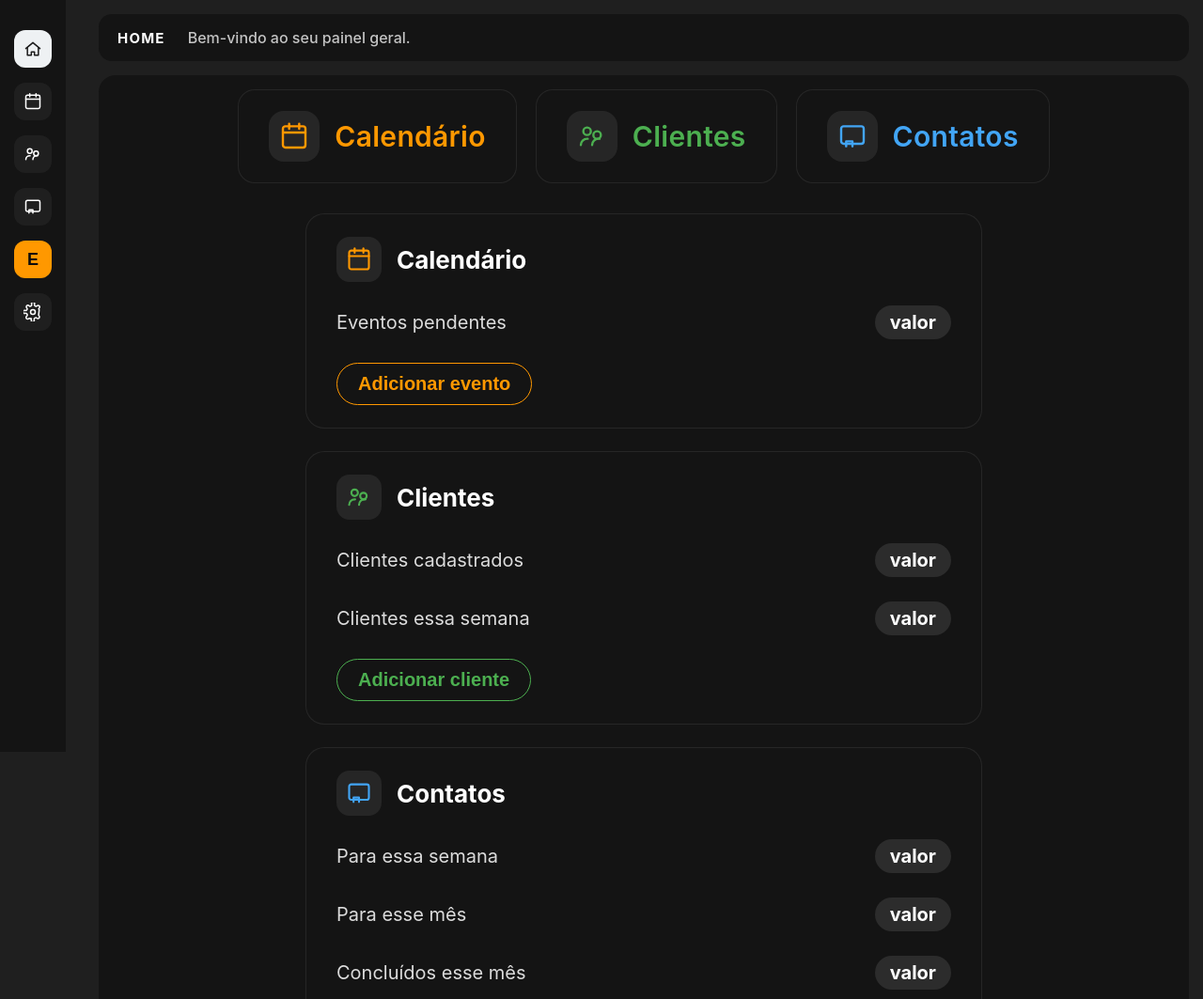
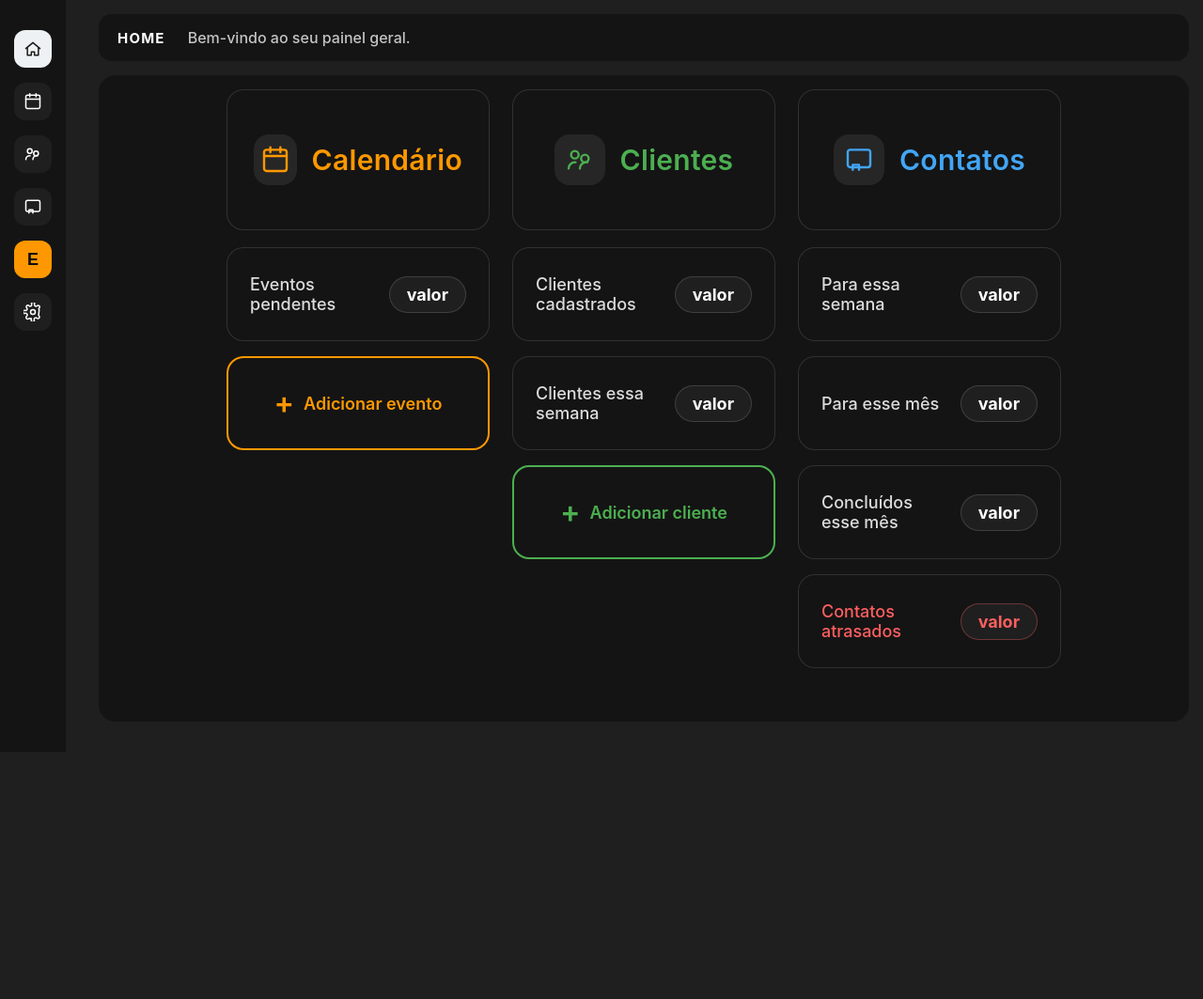
Before and after one commit to lufekura-1/CRM-EQUAL, a plain HTML site: page index.html in a window 1280 px wide. Shown: the top 1063 px of the page at 94% size. After the commit the page ends 800 px from the top, so only its background shows below. Drawn offline with Linux system fonts and the light colour scheme.

Commit message:
Refine home and clients layouts

```diff
--- a/index.html
+++ b/index.html
@@ -138,7 +138,8 @@
       </header>
       <main class="content">
         <section class="content__page home-page is-active" data-page="home">
-          <div class="home-page__shortcuts" aria-label="Acesso rápido às páginas">
+          <div class="home-page__sections" aria-label="Resumo das páginas">
+            <div class="home-section home-section--calendar">
               <button
                 class="home-shortcut home-shortcut--calendar"
                 type="button"
@@ -154,6 +155,24 @@
                 </span>
                 <span class="home-shortcut__label">Calendário</span>
               </button>
+              <div class="home-section__cards">
+                <div class="home-card" role="group" aria-label="Eventos pendentes">
+                  <span class="home-card__label">Eventos pendentes</span>
+                  <span class="home-card__value"
+                    ><span class="home-card__value-bubble">valor</span></span
+                  >
+                </div>
+                <button
+                  class="home-card home-card--action home-card--calendar"
+                  type="button"
+                >
+                  <span class="home-card__icon" aria-hidden="true">+</span>
+                  <span class="home-card__label">Adicionar evento</span>
+                </button>
+              </div>
+            </div>
+
+            <div class="home-section home-section--clients">
               <button
                 class="home-shortcut home-shortcut--clients"
                 type="button"
@@ -169,6 +188,30 @@
                 </span>
                 <span class="home-shortcut__label">Clientes</span>
               </button>
+              <div class="home-section__cards">
+                <div class="home-card" role="group" aria-label="Clientes cadastrados">
+                  <span class="home-card__label">Clientes cadastrados</span>
+                  <span class="home-card__value"
+                    ><span class="home-card__value-bubble">valor</span></span
+                  >
+                </div>
+                <div class="home-card" role="group" aria-label="Clientes essa semana">
+                  <span class="home-card__label">Clientes essa semana</span>
+                  <span class="home-card__value"
+                    ><span class="home-card__value-bubble">valor</span></span
+                  >
+                </div>
+                <button
+                  class="home-card home-card--action home-card--clients"
+                  type="button"
+                >
+                  <span class="home-card__icon" aria-hidden="true">+</span>
+                  <span class="home-card__label">Adicionar cliente</span>
+                </button>
+              </div>
+            </div>
+
+            <div class="home-section home-section--contacts">
               <button
                 class="home-shortcut home-shortcut--contacts"
                 type="button"
@@ -182,88 +225,33 @@
                 </span>
                 <span class="home-shortcut__label">Contatos</span>
               </button>
+              <div class="home-section__cards">
+                <div class="home-card" role="group" aria-label="Para essa semana">
+                  <span class="home-card__label">Para essa semana</span>
+                  <span class="home-card__value"
+                    ><span class="home-card__value-bubble">valor</span></span
+                  >
                 </div>
-
-          <div class="home-page__sections">
-            <article class="home-summary home-summary--calendar">
-              <header class="home-summary__header">
-                <span class="home-summary__icon" aria-hidden="true">
-                  <svg viewBox="0 0 24 24" role="img" aria-label="Calendário">
-                    <rect x="3" y="4" width="18" height="17" rx="2"></rect>
-                    <line x1="3" y1="9" x2="21" y2="9"></line>
-                    <line x1="8" y1="2" x2="8" y2="6"></line>
-                    <line x1="16" y1="2" x2="16" y2="6"></line>
-                  </svg>
-                </span>
-                <h2 class="home-summary__title">Calendário</h2>
-              </header>
-              <ul class="home-summary__metrics">
-                <li class="home-summary__metric">
-                  <span class="home-summary__label">Eventos pendentes</span>
-                  <span class="home-summary__value"><span class="home-summary__value-bubble">valor</span></span>
-                </li>
-              </ul>
-              <button class="home-summary__action home-summary__action--calendar" type="button">
-                Adicionar evento
-              </button>
-            </article>
-
-            <article class="home-summary home-summary--clients">
-              <header class="home-summary__header">
-                <span class="home-summary__icon" aria-hidden="true">
-                  <svg viewBox="0 0 24 24" role="img" aria-label="Clientes">
-                    <circle cx="8" cy="8" r="3"></circle>
-                    <circle cx="16" cy="11" r="3"></circle>
-                    <path d="M3 19c0-2.7614 2.2386-5 5-5h0.5"></path>
-                    <path d="M12 19c0-2.7614 2.2386-5 5-5h1"></path>
-                  </svg>
-                </span>
-                <h2 class="home-summary__title">Clientes</h2>
-              </header>
-              <ul class="home-summary__metrics">
-                <li class="home-summary__metric">
-                  <span class="home-summary__label">Clientes cadastrados</span>
-                  <span class="home-summary__value"><span class="home-summary__value-bubble">valor</span></span>
-                </li>
-                <li class="home-summary__metric">
-                  <span class="home-summary__label">Clientes essa semana</span>
-                  <span class="home-summary__value"><span class="home-summary__value-bubble">valor</span></span>
-                </li>
-              </ul>
-              <button class="home-summary__action home-summary__action--clients" type="button">
-                Adicionar cliente
-              </button>
-            </article>
-
-            <article class="home-summary home-summary--contacts">
-              <header class="home-summary__header">
-                <span class="home-summary__icon" aria-hidden="true">
-                  <svg viewBox="0 0 24 24" role="img" aria-label="Contatos">
-                    <rect x="3" y="4" width="18" height="14" rx="2"></rect>
-                    <polyline points="7,20 7,16 12,16 12,20"></polyline>
-                  </svg>
-                </span>
-                <h2 class="home-summary__title">Contatos</h2>
-              </header>
-              <ul class="home-summary__metrics">
-                <li class="home-summary__metric">
-                  <span class="home-summary__label">Para essa semana</span>
-                  <span class="home-summary__value"><span class="home-summary__value-bubble">valor</span></span>
-                </li>
-                <li class="home-summary__metric">
-                  <span class="home-summary__label">Para esse mês</span>
-                  <span class="home-summary__value"><span class="home-summary__value-bubble">valor</span></span>
-                </li>
-                <li class="home-summary__metric">
-                  <span class="home-summary__label">Concluídos esse mês</span>
-                  <span class="home-summary__value"><span class="home-summary__value-bubble">valor</span></span>
-                </li>
-                <li class="home-summary__metric home-summary__metric--delayed">
-                  <span class="home-summary__label">Contatos atrasados</span>
-                  <span class="home-summary__value"><span class="home-summary__value-bubble">valor</span></span>
-                </li>
-              </ul>
-            </article>
+                <div class="home-card" role="group" aria-label="Para esse mês">
+                  <span class="home-card__label">Para esse mês</span>
+                  <span class="home-card__value"
+                    ><span class="home-card__value-bubble">valor</span></span
+                  >
+                </div>
+                <div class="home-card" role="group" aria-label="Concluídos esse mês">
+                  <span class="home-card__label">Concluídos esse mês</span>
+                  <span class="home-card__value"
+                    ><span class="home-card__value-bubble">valor</span></span
+                  >
+                </div>
+                <div class="home-card home-card--delayed" role="group" aria-label="Contatos atrasados">
+                  <span class="home-card__label">Contatos atrasados</span>
+                  <span class="home-card__value"
+                    ><span class="home-card__value-bubble">valor</span></span
+                  >
+                </div>
+              </div>
+            </div>
           </div>
         </section>
         <section class="content__page" data-page="calendario">
@@ -321,7 +309,6 @@
           <div class="clients-page">
             <header class="clients-page__header">
               <h1 class="clients-page__title">Clientes</h1>
-              <p class="clients-page__subtitle">Cadastre novos clientes e utilize a busca para encontrar informações com rapidez.</p>
             </header>
             <div class="clients-table-card">
               <div class="clients-table-wrapper">
--- a/styles.css
+++ b/styles.css
@@ -208,28 +208,36 @@ body.modal-open {
   color: rgba(255, 255, 255, 0.75);
 }
 
+
 .content__page.home-page {
-  display: flex;
   flex-direction: column;
   gap: 32px;
   align-items: center;
 }
 
-.home-page__shortcuts {
+.home-page__sections {
   display: flex;
   flex-wrap: wrap;
   justify-content: center;
-  gap: 20px;
+  gap: 24px;
   width: 100%;
+}
+
+.home-section {
+  display: flex;
+  flex-direction: column;
+  align-items: stretch;
+  gap: 18px;
+  width: min(100%, 280px);
 }
 
 .home-shortcut {
   background-color: #141414;
   border-radius: 18px;
-  border: 1px solid rgba(255, 255, 255, 0.08);
-  height: 100px;
-  min-width: 220px;
-  padding: 0 32px;
+  border: 1px solid rgba(255, 255, 255, 0.12);
+  height: 150px;
+  width: 100%;
+  padding: 0 28px;
   display: flex;
   align-items: center;
   justify-content: center;
@@ -285,135 +293,100 @@ body.modal-open {
   color: #42a5f5;
 }
 
-.home-page__sections {
-  display: grid;
-  gap: 24px;
-  width: 100%;
-  justify-items: center;
-}
-
-.home-summary {
-  background-color: #141414;
-  border-radius: 20px;
-  border: 1px solid rgba(255, 255, 255, 0.08);
-  padding: 24px 32px;
-  width: min(100%, 720px);
+.home-section__cards {
   display: flex;
   flex-direction: column;
-  gap: 18px;
-  font-size: 20px;
-}
-
-.home-summary__header {
-  display: flex;
-  align-items: center;
   gap: 16px;
 }
 
-.home-summary__icon {
-  display: inline-flex;
-  width: 48px;
-  height: 48px;
-  border-radius: 14px;
-  align-items: center;
-  justify-content: center;
-  background-color: rgba(255, 255, 255, 0.08);
-}
-
-.home-summary__icon svg {
-  width: 28px;
-  height: 28px;
-  stroke: currentColor;
-  stroke-width: 1.8;
-  fill: none;
-  stroke-linecap: round;
-  stroke-linejoin: round;
-}
-
-.home-summary__title {
-  font-size: 26px;
-  font-weight: 700;
-}
-
-.home-summary__metrics {
-  list-style: none;
-  display: flex;
-  flex-direction: column;
-  gap: 12px;
-}
-
-.home-summary__metric {
+.home-card {
+  background-color: #141414;
+  border-radius: 18px;
+  border: 1px solid rgba(255, 255, 255, 0.12);
+  height: 100px;
+  padding: 0 24px;
   display: flex;
   align-items: center;
   justify-content: space-between;
-  min-height: 50px;
+  gap: 16px;
+  font-size: 18px;
+  font-weight: 500;
 }
 
-.home-summary__label {
+.home-card__label {
   color: rgba(255, 255, 255, 0.85);
 }
 
-.home-summary__value {
+.home-card__value {
   display: inline-flex;
 }
 
-.home-summary__value-bubble {
+.home-card__value-bubble {
   display: inline-flex;
   align-items: center;
   justify-content: center;
   min-width: 72px;
-  padding: 6px 16px;
+  padding: 8px 18px;
   border-radius: 999px;
-  background-color: #2c2c2c;
+  background-color: #1f1f1f;
+  border: 1px solid rgba(255, 255, 255, 0.14);
   font-weight: 700;
   color: #ffffff;
 }
 
-.home-summary__action {
-  align-self: flex-start;
-  padding: 10px 22px;
-  border-radius: 999px;
-  border: 1px solid currentColor;
-  background-color: transparent;
-  font-size: 20px;
-  font-weight: 600;
-  cursor: pointer;
-  transition: background-color 0.2s ease, color 0.2s ease;
+.home-card--delayed .home-card__label,
+.home-card--delayed .home-card__value-bubble {
+  color: #ff5f5f;
+  border-color: rgba(255, 95, 95, 0.35);
 }
 
-.home-summary__action:hover,
-.home-summary__action:focus-visible {
-  background-color: currentColor;
-  color: #141414;
+
+.home-card--action {
+  border-width: 2px;
+  border-style: solid;
+  background-color: #141414;
+  justify-content: center;
+  gap: 10px;
+  cursor: pointer;
+  font-family: inherit;
+  font-weight: 600;
+  transition: transform 0.2s ease, box-shadow 0.2s ease;
 }
 
-.home-summary--calendar .home-summary__label {
-  color: rgba(255, 255, 255, 0.85);
+.home-card--action .home-card__label {
+  color: currentColor;
 }
 
-.home-summary--calendar .home-summary__icon {
-  color: #ff9800;
+.home-card--action:focus-visible {
+  outline: 3px solid currentColor;
+  outline-offset: 4px;
 }
 
-.home-summary__action--calendar {
-  color: #ff9800;
+.home-card--action:hover {
+  transform: translateY(-4px);
+  box-shadow: 0 12px 18px rgba(0, 0, 0, 0.3);
 }
 
-.home-summary--clients .home-summary__icon {
-  color: #4caf50;
+.home-card__icon {
+  font-size: 32px;
+  line-height: 1;
+  font-weight: 600;
+  color: currentColor;
 }
 
-.home-summary__action--clients {
-  color: #4caf50;
+.home-card--calendar {
+  color: #ff9800;
+  border-color: #ff9800;
 }
 
-.home-summary--contacts .home-summary__icon {
-  color: #42a5f5;
+.home-card--clients {
+  color: #4caf50;
+  border-color: #4caf50;
 }
 
-.home-summary__metric--delayed .home-summary__label,
-.home-summary__metric--delayed .home-summary__value-bubble {
-  color: #ff5f5f;
+.home-card--contacts {
+  color: #42a5f5;
+  border-color: #42a5f5;
 }
 
 .topbar__button {
@@ -1008,11 +981,6 @@ body.modal-open {
   margin-bottom: 2px;
 }
 
-.clients-page__subtitle {
-  font-size: 15px;
-  color: rgba(255, 255, 255, 0.75);
-}
-
 .clients-table-card {
   background-color: #1a1a1a;
   border-radius: 18px;
@@ -1126,7 +1094,7 @@ body.modal-open {
 
 .clients-table__filter,
 .clients-table__filter-group .clients-table__filter {
-  width: 100%;
+  width: min(100%, 140px);
   border: 1px solid rgba(255, 255, 255, 0.14);
   border-radius: 10px;
   padding: 6px 10px;
@@ -1134,7 +1102,8 @@ body.modal-open {
   color: #ffffff;
   font-size: 12px;
   font-family: inherit;
-  margin-top: 10px;
+  margin-top: 8px;
+  transition: width 0.25s ease, border-color 0.2s ease, box-shadow 0.2s ease;
 }
 
 .clients-table__filter::placeholder {
@@ -1145,25 +1114,25 @@ body.modal-open {
   outline: none;
   border-color: #ff9800;
   box-shadow: 0 0 0 2px rgba(255, 152, 0, 0.25);
+  width: min(100%, 220px);
 }
 
 .clients-table__filter-group {
   display: flex;
-  align-items: center;
-  gap: 8px;
+  align-items: flex-end;
+  gap: 6px;
+  flex-wrap: wrap;
 }
 
 .clients-table__filter-group .clients-table__filter {
-  margin-top: 10px;
-  flex: 1;
-  min-width: 0;
-  width: auto;
+  margin-top: 8px;
+  flex: none;
 }
 
 .clients-table__filter-separator {
   color: rgba(255, 255, 255, 0.35);
   font-size: 12px;
-  margin-top: 10px;
+  margin-top: 12px;
 }
 
 .clients-table__body {
```
Lines whose indentation alone changed are shown as unchanged.
